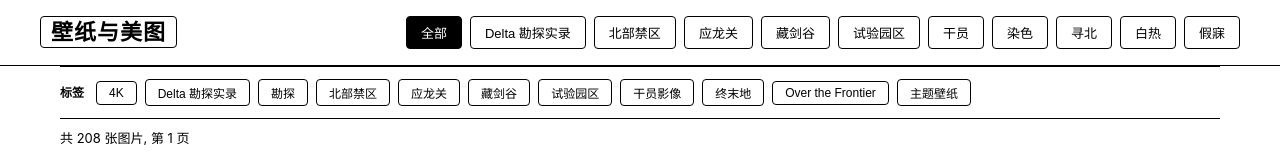
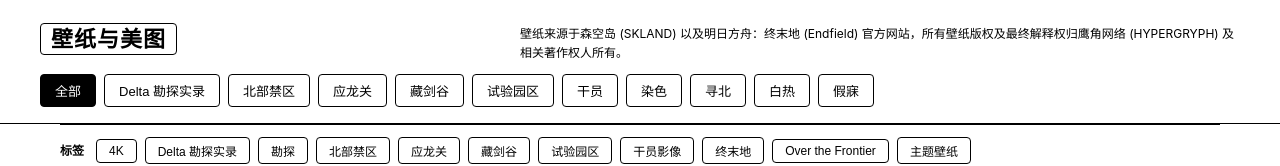
Before and after one commit to zyhqwq/My-wallpaper-page, a plain HTML site: page index.html in a window 1280 px wide. Shown: the top 166 px of the page. Drawn offline with Linux system fonts and the light colour scheme.

Commit message:
版权声明移至导航栏壁纸与美图下方, 页脚保留免责声明

```diff
--- a/index.html
+++ b/index.html
@@ -75,6 +75,12 @@
             border: 1px solid #000;
             border-radius: 4px;
             padding: 2px 10px;
+        }
+        .header-license {
+            margin: 8px 0 0;
+            font-size: 12px;
+            line-height: 1.6;
+            max-width: 720px;
         }
 
         /* 分类导航: 标签式按钮, 横向可滚动 (移动端) */
@@ -572,6 +578,7 @@
     <header>
         <div class="container header-inner">
             <div class="site-title"><span>壁纸与美图</span></div>
+            <p class="header-license">壁纸来源于森空岛 (SKLAND) 以及明日方舟：终末地 (Endfield) 官方网站，所有壁纸版权及最终解释权归鹰角网络 (HYPERGRYPH) 及相关著作权人所有。</p>
             <!-- 分类导航：运行时由 JavaScript 自动填充 -->
             <nav class="cate-nav" id="categoryNav" aria-label="分类导航"></nav>
         </div>
@@ -611,7 +618,6 @@
     <footer>
         <div class="container footer-inner">
             <span class="site-title" style="font-size:14px;letter-spacing:0;">壁纸分享站</span>
-            <p class="footer-license">壁纸来源于森空岛 (SKLAND) 以及明日方舟：终末地 (Endfield) 官方网站，所有壁纸版权及最终解释权归鹰角网络 (HYPERGRYPH) 及相关著作权人所有。</p>
             <p class="footer-license">本站为个人兴趣项目，仅用于壁纸欣赏与学习交流，不提供任何商业用途；请勿将本站内容用于商业活动或未经许可再分发。部分内容来源于玩家投稿与官方公开资源，如涉及版权问题请联系版权方处理。本站不保证所有图片的可商用性与永久可用性，下载使用请自行判断。</p>
         </div>
     </footer>
```
